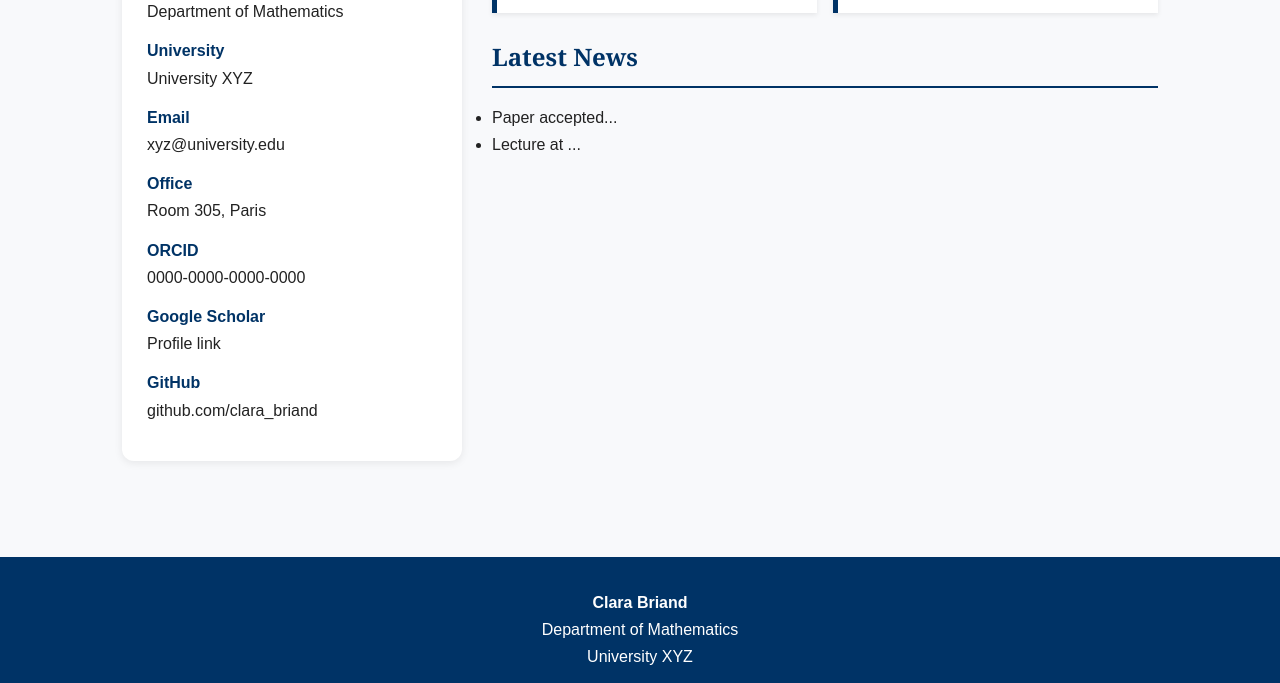
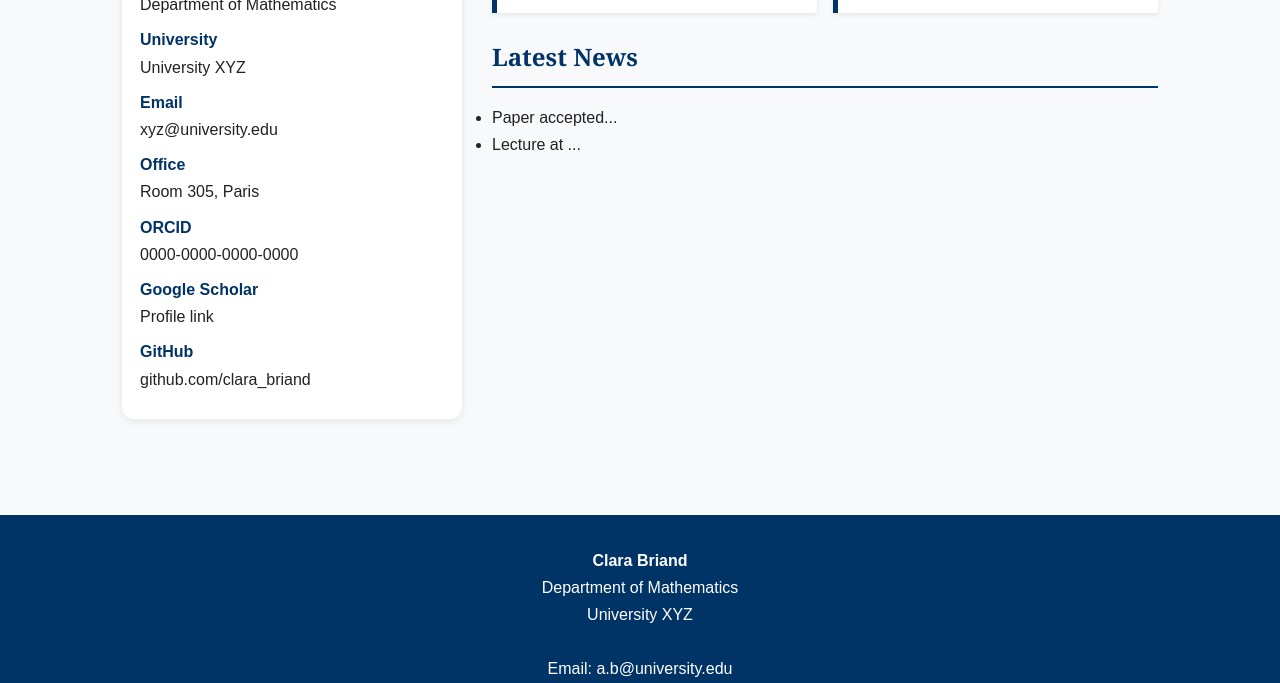
Before and after one commit to noelsantiagobriand-wq/clara_briand, a plain HTML site: page index.html in a window 1280 px wide. Shown: the part 625-1308 px from the top of the page. Drawn offline with Linux system fonts and the light colour scheme.

Commit message:
Update style.css

```diff
--- a/css/style.css
+++ b/css/style.css
@@ -21,7 +21,7 @@
 
     box-shadow:0 2px 8px rgba(0,0,0,.08);
 
-    padding:25px;
+    padding:18px;
 }
 
 .sidebar img{
@@ -67,7 +67,7 @@
 
 .profile-info li{
 
-    margin:12px 0;
+    margin:8px 0;
 
     word-break:break-word;
 }
```
